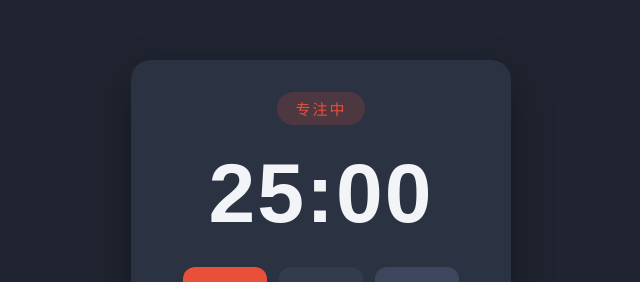
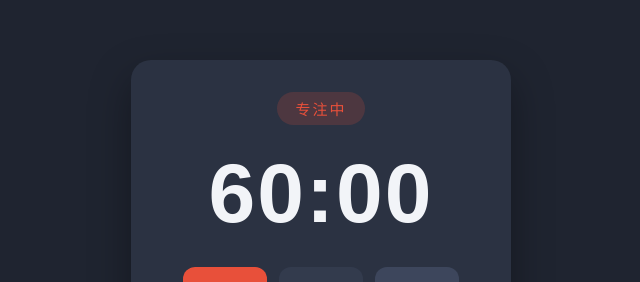
Before and after one commit to gzoo5569/openhands-pomodoro, a plain HTML site: page index.html in a window 1280 px wide. Shown: the part 149-431 px from the top of the page, without its empty margins (319-959 px from the left). Drawn offline with Linux system fonts and the light colour scheme.

Commit message:
专注时长由 25 分钟改为 60 分钟
仅调整 FOCUS_SECONDS 与初始显示占位值，休息 5 分钟、开始/暂停/重置、
提示音与每日计数逻辑均保持不变。

Co-authored-by: openhands <openhands@all-hands.dev>

```diff
--- a/index.html
+++ b/index.html
@@ -130,7 +130,7 @@
 <body>
   <main class="app">
     <div class="mode" id="mode">专注中</div>
-    <div class="time" id="time">25:00</div>
+    <div class="time" id="time">60:00</div>
 
     <div class="controls">
       <button id="startBtn">开始</button>
@@ -146,7 +146,7 @@
 
 <script>
 (function () {
-  var FOCUS_SECONDS = 25 * 60;
+  var FOCUS_SECONDS = 60 * 60;
   var BREAK_SECONDS = 5 * 60;
   var STORAGE_KEY = "pomodoro.daily";
 
```
